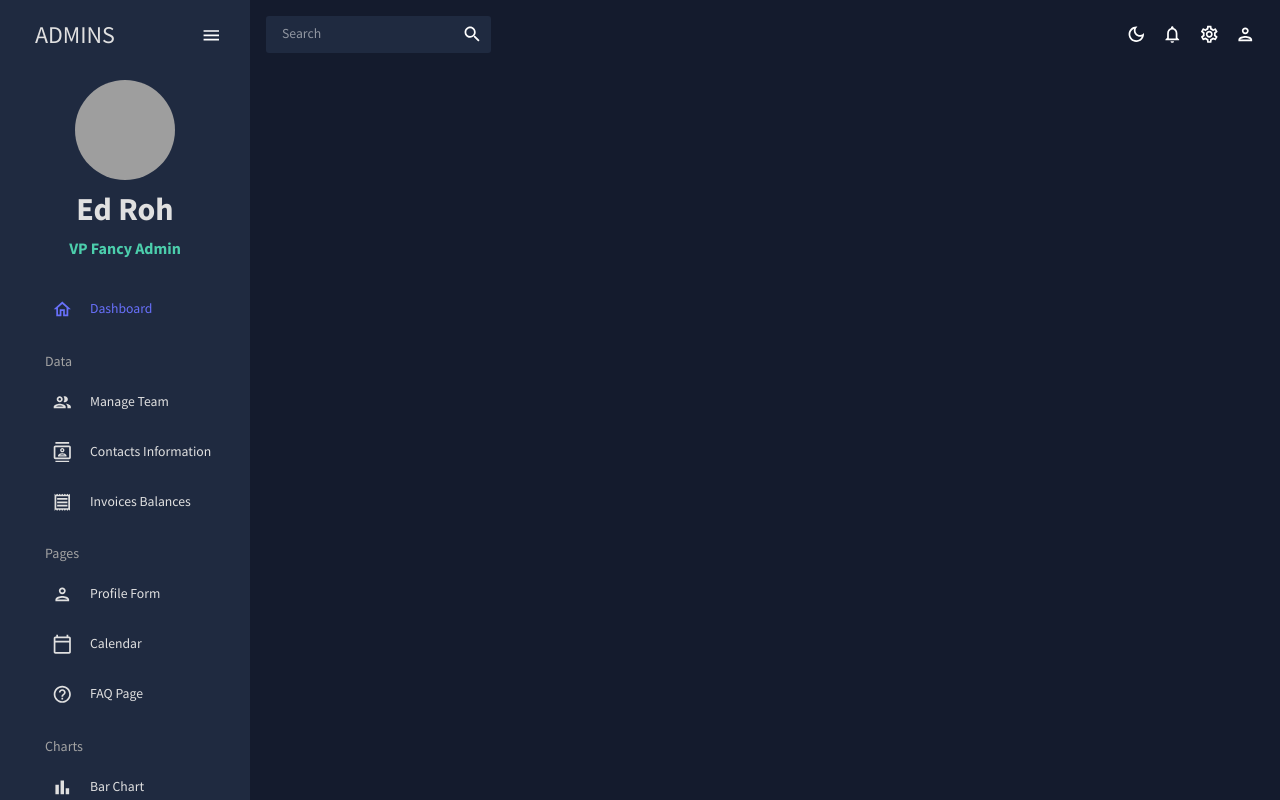
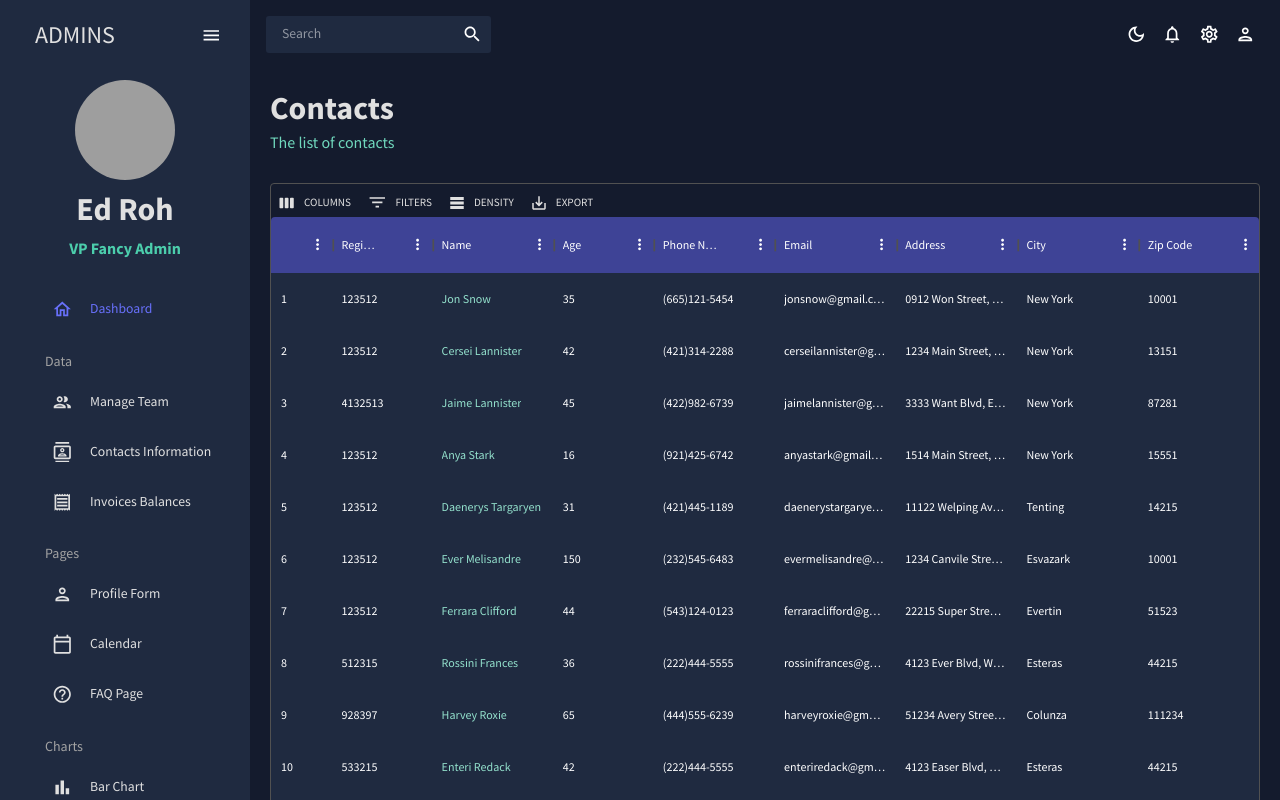
Before and after one commit to foullanifatimazohra/Dashboard-React-JS-MUI, a React (Create React App) app: page /contacts in a window 1280 px wide. Shown: the top 800 px of the page. Built offline with nearby package versions, Linux system fonts and the light colour scheme; grey boxes are pictures that could not be loaded.

Commit message:
feat : complete contacts page with toolbar

```diff
--- a/src/App.jsx
+++ b/src/App.jsx
@@ -7,6 +7,7 @@
 //pages
 import { Dashboard } from "./pages/dashboard";
 import Team from "./pages/team";
+import Contact from "./pages/contacts";
 
 function App() {
   const [theme, colorMode] = useMode();
@@ -21,6 +22,7 @@
             <Routes>
               <Route path="/" element={<Dashboard />} />
               <Route path="/team" element={<Team />} />
+              <Route path="/contacts" element={<Contact />} />
             </Routes>
           </main>
         </div>
--- a/src/pages/contacts/index.jsx
+++ b/src/pages/contacts/index.jsx
@@ -1,27 +1,20 @@
-import { Box, Typography, useTheme } from "@mui/material";
-import { DataGrid } from "@mui/x-data-grid";
+import { Box, Toolbar, useTheme } from "@mui/material";
+import { DataGrid, GridToolbar } from "@mui/x-data-grid";
 import { tokens } from "../../theme";
-import { mockDataTeam } from "../../data/mockData";
-//icons
-import AdminPanelSettingsOutlinedIcon from "@mui/icons-material/AdminPanelSettingsOutlined";
-import LockOpenOutlinedIcon from "@mui/icons-material/LockOpenOutlined";
-import SecurityOutlinedIcon from "@mui/icons-material/SecurityOutlined";
+import { mockDataContacts } from "../../data/mockData";
 import Header from "../../components/ui/Header";
 
-const Team = () => {
+const Contact = () => {
   const theme = useTheme();
   const colors = tokens(theme.palette.mode);
   const columns = [
-    { field: "id", headerName: "ID" },
+    { field: "id", headerName: "ID", flex: 0.5 },
+    { field: "registrarId", headerName: "Registrar ID" },
     {
       field: "name",
       headerName: "Name",
       flex: 1,
-    },
-    {
-      field: "email",
-      headerName: "Email",
-      flex: 1,
+      cellClassName: "name-column--cell",
     },
     {
       field: "age",
@@ -36,42 +29,64 @@
       flex: 1,
     },
     {
-      field: "access",
-      headerName: "Access Level",
-      headerAlign: "center",
+      field: "email",
+      headerName: "Email",
       flex: 1,
-      renderCell: ({ row: { access } }) => {
-        return (
-          <Box
-            width="60%"
-            m="0 auto"
-            p="5px"
-            display="flex"
-            justifyContent="center"
-            backgroundColor={
-              access === "admin"
-                ? colors.greenAccent[600]
-                : colors.greenAccent[700]
-            }
-            borderRadius="4px"
-          >
-            {access === "admin" && <AdminPanelSettingsOutlinedIcon />}
-            {access === "manager" && <SecurityOutlinedIcon />}
-            {access === "user" && <LockOpenOutlinedIcon />}
-            <Typography color={colors.grey[100]} sx={{ ml: "5px" }}>
-              {access}
-            </Typography>
-          </Box>
-        );
-      },
+    },
+    {
+      field: "address",
+      headerName: "Address",
+      flex: 1,
+    },
+    {
+      field: "city",
+      headerName: "City",
+      flex: 1,
+    },
+    {
+      field: "zipCode",
+      headerName: "Zip Code",
+      flex: 1,
     },
   ];
   return (
     <Box m="20px">
-      <Header title="TEAM" subtitle="Managing the Team Members" />
-      <DataGrid rows={mockDataTeam} columns={columns} />
+      <Header title="Contacts" subtitle="The list of contacts" />
+      <DataGrid
+        sx={{
+          "& .MuiDataGrid-root": {
+            border: "none",
+          },
+          "& .MuiDataGrid-cell": {
+            borderBottom: "none",
+          },
+          "& .name-column--cell": {
+            color: colors.greenAccent[300],
+          },
+          "& .MuiDataGrid-columnHeaders": {
+            backgroundColor: colors.blueAccent[700],
+            borderBottom: "none",
+          },
+          "& .MuiDataGrid-virtualScroller": {
+            backgroundColor: colors.primary[400],
+          },
+          "& .MuiDataGrid-footerContainer": {
+            borderTop: "none",
+            backgroundColor: colors.blueAccent[700],
+          },
+          "& .MuiCheckbox-root": {
+            color: `${colors.greenAccent[200]} !important`,
+          },
+          "& .MuiDataGrid-toolbarContainer .MuiButton-text": {
+            color: `${colors.grey[100]} !important`,
+          },
+        }}
+        rows={mockDataContacts}
+        columns={columns}
+        components={{ Toolbar: GridToolbar }}
+      />
     </Box>
   );
 };
 
-export default Team;
+export default Contact;
```
